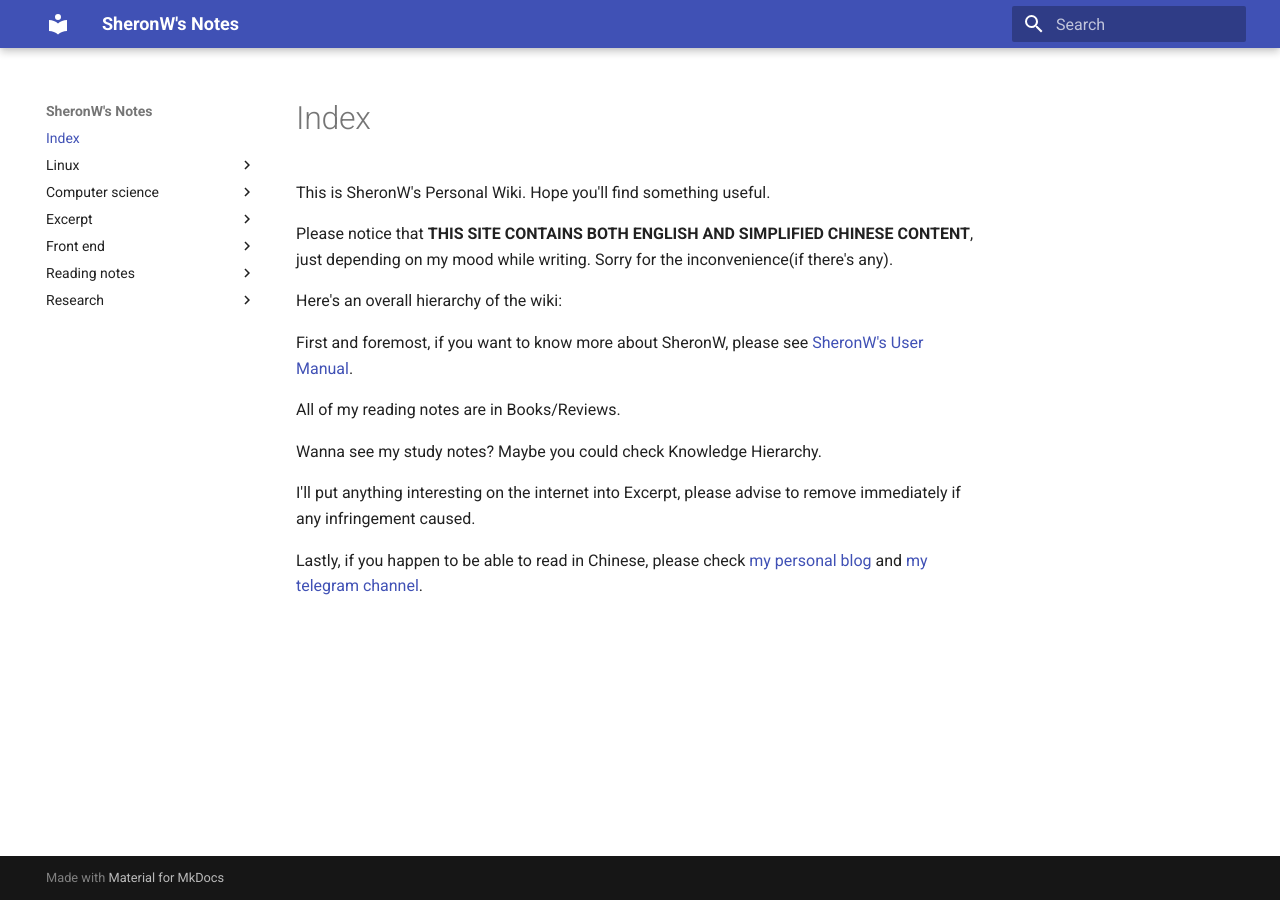
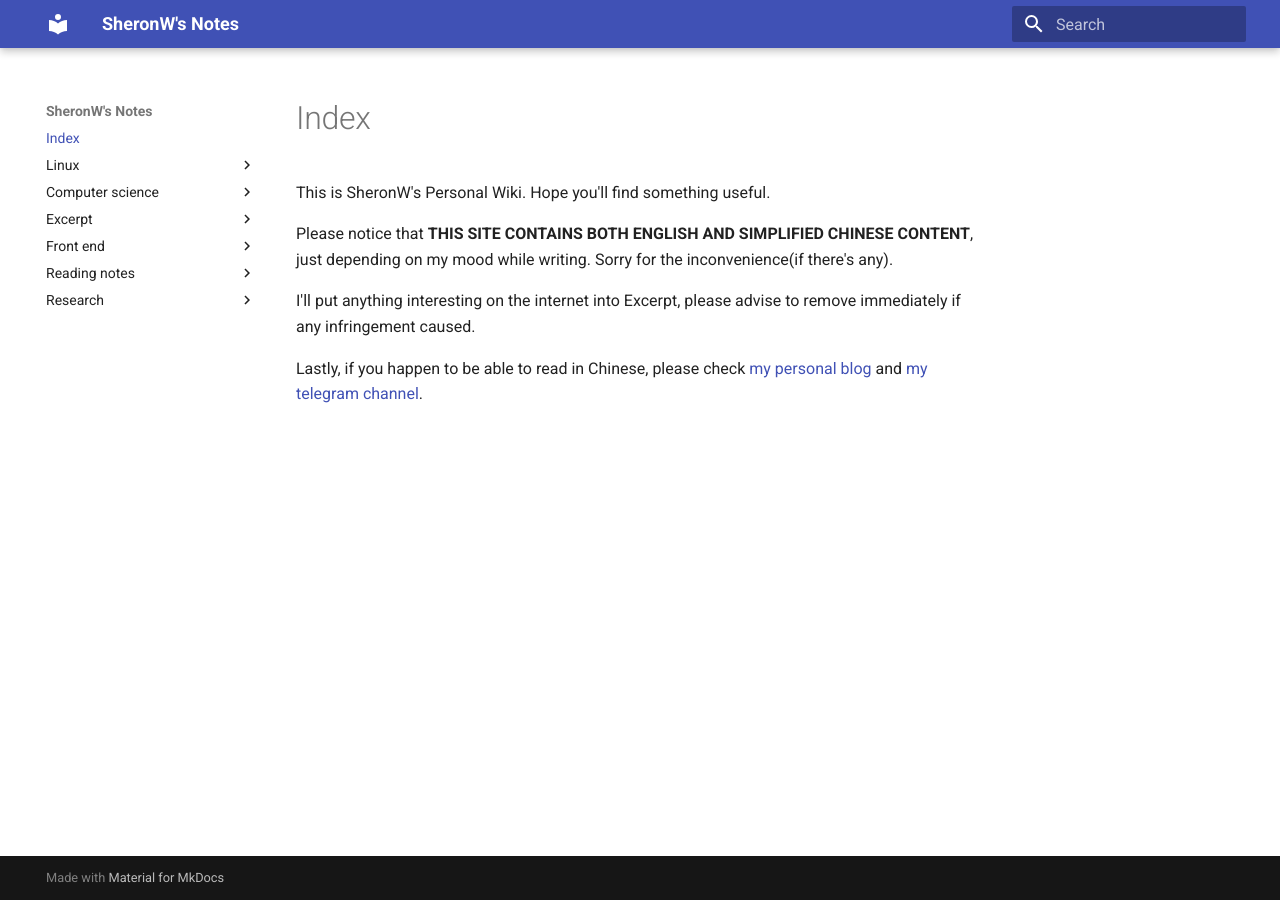
Before and after one commit to sheronw/SheronW-sNotes, an MkDocs documentation site: the page built from docs/index.md, in a window 1280 px wide. Built offline with MkDocs 1.6.1 and Material for MkDocs 9.7.7, drawn with Linux system fonts in a browser that asks for light colours.

```diff
--- a/docs/index.md
+++ b/docs/index.md
@@ -4,14 +4,6 @@ This is SheronW's Personal Wiki. Hope you'll find something useful.
 
 Please notice that **THIS SITE CONTAINS BOTH ENGLISH AND SIMPLIFIED CHINESE CONTENT**, just depending on my mood while writing. Sorry for the inconvenience(if there's any).
 
-Here's an overall hierarchy of the wiki:
-
-First and foremost, if you want to know more about SheronW, please see [SheronW's User Manual](userManual.md).
-
-All of my reading notes are in Books/Reviews.
-
-Wanna see my study notes? Maybe you could check Knowledge Hierarchy.
-
 I'll put anything interesting on the internet into Excerpt, please advise to remove immediately if any infringement caused.
 
 Lastly, if you happen to be able to read in Chinese, please check [my personal blog](https://blog.sheronw.xyz/) and [my telegram channel](https://t.me/sheronw_in_the_box).
```
Also changed, not shown: docs/computer science/theory of computation/01grammar.md (added, +56 -0 lines), docs/reading notes/toRead.md (+0 -2 lines), 2 other files.
